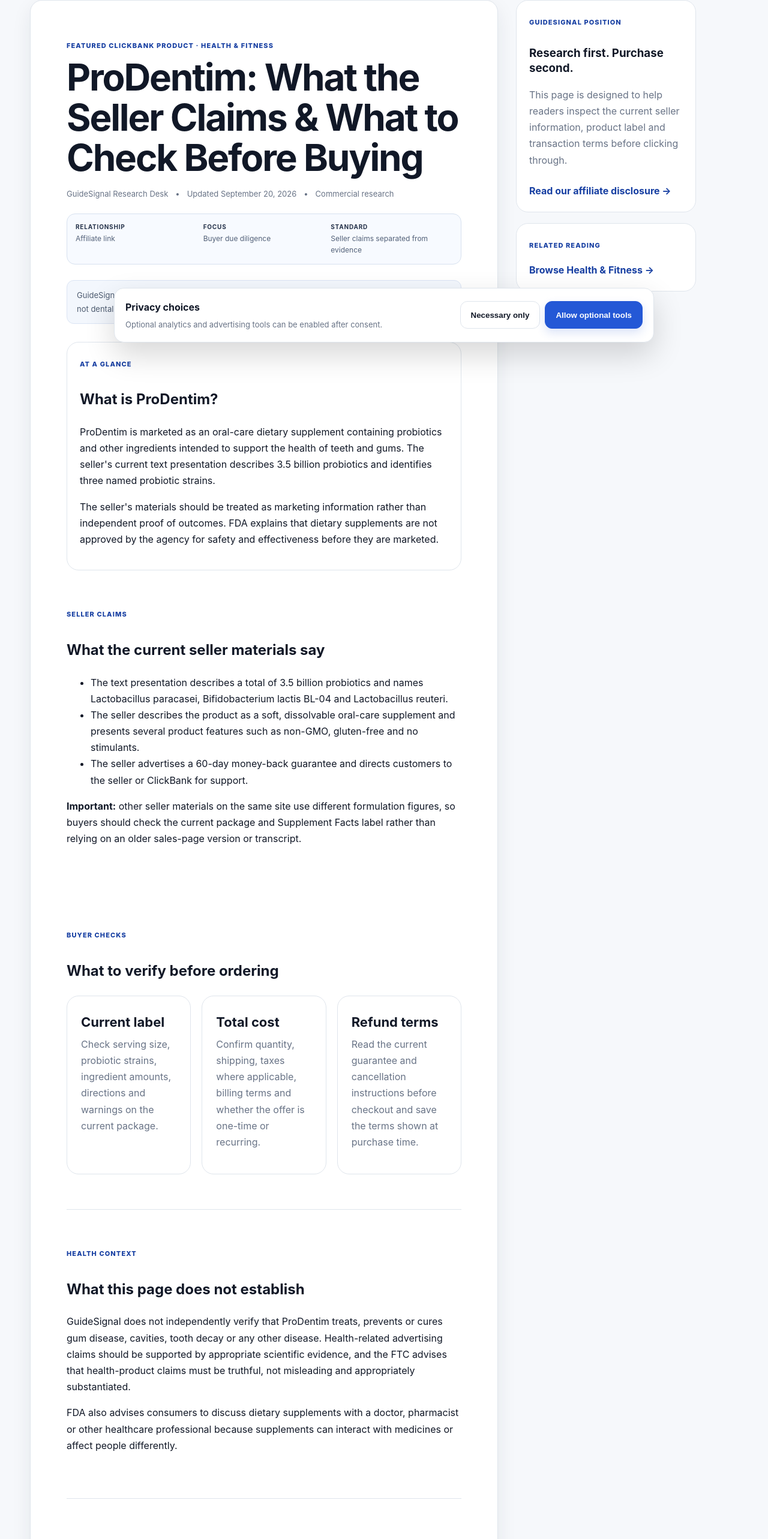
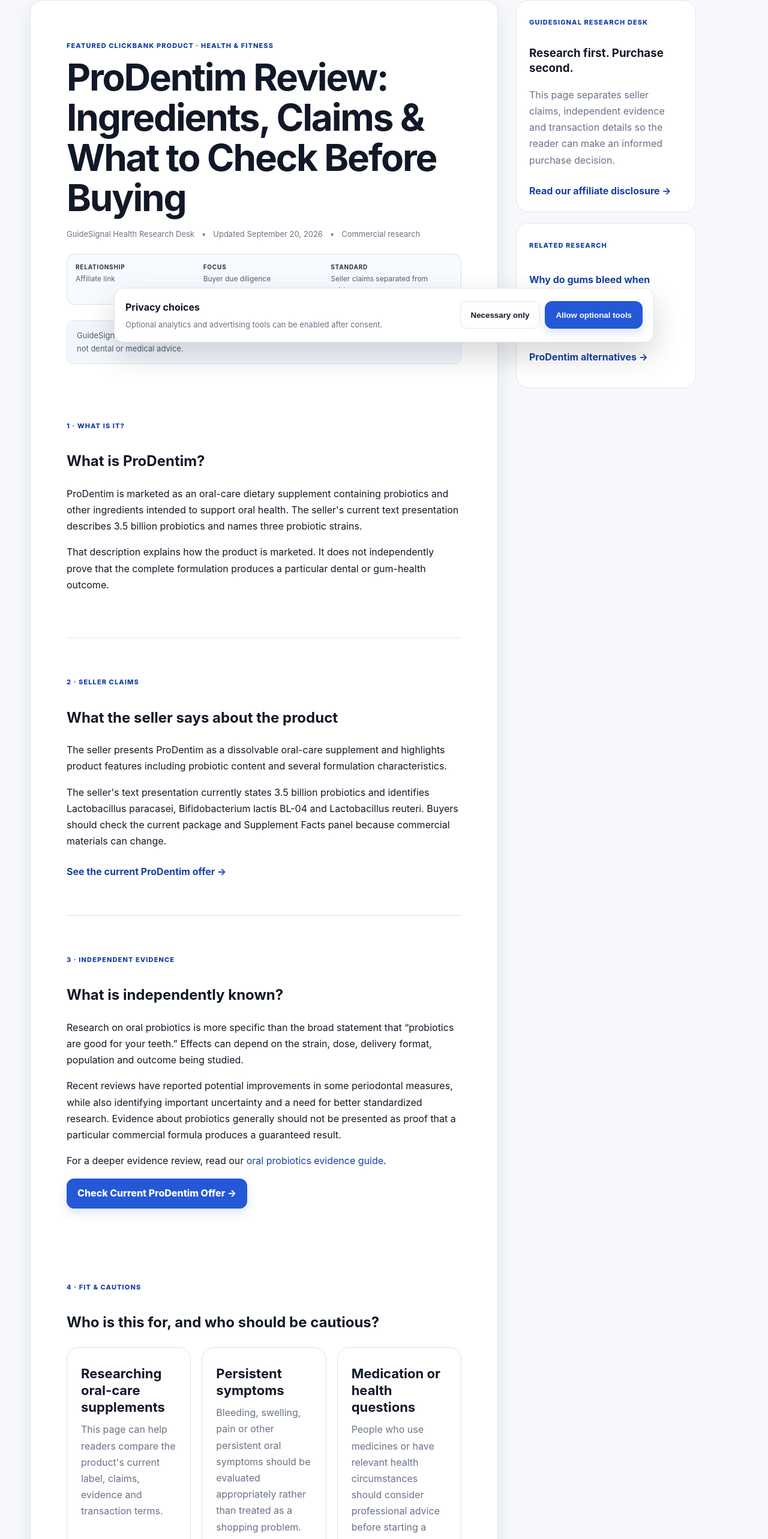
Before and after one commit to armanyaempire-sketch/techsignal, a Next.js app: page /products/prodentim in a window 1280 px wide. Shown: the part 213-2779 px from the top of the page at 60% size. Built offline with nearby package versions, Linux system fonts and the light colour scheme; no server answers.

Commit message:
Align ProDentim page with strict BOFU playbook

```diff
--- a/app/products/prodentim/page.tsx
+++ b/app/products/prodentim/page.tsx
@@ -5,42 +5,36 @@
 import {SITE_URL,SITE_NAME,EDITORIAL_REVIEW_DATE} from "@/lib/site";
 
 const productUrl=SITE_URL+"/products/prodentim/";
+const sellerUrl="https://prodentim101.com/";
+const sellerContact="https://prodentim101.com/help/contact-us.php";
 
 export const metadata:Metadata={
- title:"ProDentim: What the Seller Claims & What to Check Before Buying",
- description:"A source-aware ProDentim buying guide covering the seller's claims, product details, purchase terms and questions to check before ordering.",
+ title:"ProDentim Review: Ingredients, Claims & What to Check Before Buying",
+ description:"A source-aware ProDentim buying guide covering seller claims, product details, evidence, purchase terms, alternatives and buyer questions.",
  alternates:{canonical:productUrl},
  openGraph:{
   type:"article",
   siteName:SITE_NAME,
-  title:"ProDentim: What the Seller Claims & What to Check Before Buying",
-  description:"A source-aware ProDentim buying guide covering seller claims, product details, purchase terms and buyer checks.",
+  title:"ProDentim Review: Ingredients, Claims & What to Check Before Buying",
+  description:"A source-aware ProDentim buying guide covering seller claims, product details, evidence, purchase terms and alternatives.",
   url:productUrl
  },
  twitter:{
   card:"summary",
-  title:"ProDentim: What the Seller Claims & What to Check Before Buying",
-  description:"A source-aware ProDentim buying guide covering seller claims, product details, purchase terms and buyer checks."
+  title:"ProDentim Review: Ingredients, Claims & What to Check Before Buying",
+  description:"A source-aware ProDentim buying guide covering seller claims, product details, evidence, purchase terms and alternatives."
  }
 };
-
-const sellerUrl="https://prodentim101.com/";
-const sellerContact="https://prodentim101.com/help/contact-us.php";
 
 export default function ProDentimPage(){
  const productSchema={
   "@context":"https://schema.org",
   "@type":"Product",
   name:"ProDentim",
-  description:"A dietary supplement marketed for oral-care support. GuideSignal summarizes seller claims and buyer checks without independently validating health outcomes.",
-  url:productUrl,
+  description:"A dietary supplement marketed for oral-care support. GuideSignal separates seller claims from independent evidence and transaction checks.",
   brand:{"@type":"Brand",name:"ProDentim"},
   category:"Dietary supplement",
-  offers:{
-   "@type":"Offer",
-   url:sellerUrl,
-   availability:"https://schema.org/InStock"
-  }
+  url:productUrl
  };
  const breadcrumb={
   "@context":"https://schema.org",
@@ -65,9 +59,9 @@
     <main className="article-shell article-reading">
      <header className="article-header">
       <span className="eyebrow">Featured ClickBank product · Health & Fitness</span>
-      <h1>ProDentim: What the Seller Claims & What to Check Before Buying</h1>
+      <h1>ProDentim Review: Ingredients, Claims & What to Check Before Buying</h1>
       <div className="article-meta">
-       <span>GuideSignal Research Desk</span><span>•</span><span>Updated {EDITORIAL_REVIEW_DATE}</span><span>•</span><span>Commercial research</span>
+       <span>GuideSignal Health Research Desk</span><span>•</span><span>Updated {EDITORIAL_REVIEW_DATE}</span><span>•</span><span>Commercial research</span>
       </div>
       <div className="editorial-trust-strip">
        <span><strong>Relationship</strong> Affiliate link</span>
@@ -79,75 +73,112 @@
       </div>
      </header>
 
-     <div className="info-card">
-      <span className="eyebrow">At a glance</span>
+     <section className="section">
+      <span className="eyebrow">1 · What is it?</span>
       <h2>What is ProDentim?</h2>
-      <p>ProDentim is marketed as an oral-care dietary supplement containing probiotics and other ingredients intended to support the health of teeth and gums. The seller's current text presentation describes 3.5 billion probiotics and identifies three named probiotic strains.</p>
-      <p>The seller's materials should be treated as marketing information rather than independent proof of outcomes. FDA explains that dietary supplements are not approved by the agency for safety and effectiveness before they are marketed.</p>
-     </div>
+      <p>ProDentim is marketed as an oral-care dietary supplement containing probiotics and other ingredients intended to support oral health. The seller's current text presentation describes 3.5 billion probiotics and names three probiotic strains.</p>
+      <p>That description explains how the product is marketed. It does not independently prove that the complete formulation produces a particular dental or gum-health outcome.</p>
+     </section>
 
-     <section className="section">
-      <span className="eyebrow">Seller claims</span>
-      <h2>What the current seller materials say</h2>
-      <ul>
-       <li>The text presentation describes a total of 3.5 billion probiotics and names Lactobacillus paracasei, Bifidobacterium lactis BL-04 and Lactobacillus reuteri.</li>
-       <li>The seller describes the product as a soft, dissolvable oral-care supplement and presents several product features such as non-GMO, gluten-free and no stimulants.</li>
-       <li>The seller advertises a 60-day money-back guarantee and directs customers to the seller or ClickBank for support.</li>
-      </ul>
-      <p><strong>Important:</strong> other seller materials on the same site use different formulation figures, so buyers should check the current package and Supplement Facts label rather than relying on an older sales-page version or transcript.</p>
+     <section className="section section-soft">
+      <span className="eyebrow">2 · Seller claims</span>
+      <h2>What the seller says about the product</h2>
+      <p>The seller presents ProDentim as a dissolvable oral-care supplement and highlights product features including probiotic content and several formulation characteristics.</p>
+      <p>The seller's text presentation currently states 3.5 billion probiotics and identifies Lactobacillus paracasei, Bifidobacterium lactis BL-04 and Lactobacillus reuteri. Buyers should check the current package and Supplement Facts panel because commercial materials can change.</p>
+      <AffiliateCTA articleSlug="prodentim-product-page" position="product-text" offerKey="prodentim" variant="text" label="See the current ProDentim offer →"/>
      </section>
 
      <section className="section">
-      <span className="eyebrow">Buyer checks</span>
-      <h2>What to verify before ordering</h2>
+      <span className="eyebrow">3 · Independent evidence</span>
+      <h2>What is independently known?</h2>
+      <p>Research on oral probiotics is more specific than the broad statement that “probiotics are good for your teeth.” Effects can depend on the strain, dose, delivery format, population and outcome being studied.</p>
+      <p>Recent reviews have reported potential improvements in some periodontal measures, while also identifying important uncertainty and a need for better standardized research. Evidence about probiotics generally should not be presented as proof that a particular commercial formula produces a guaranteed result.</p>
+      <p>For a deeper evidence review, read our <Link prefetch={false} href="/articles/33-oral-probiotics-what-the-evidence-says/">oral probiotics evidence guide</Link>.</p>
+      <AffiliateCTA articleSlug="prodentim-product-page" position="product-evidence" offerKey="prodentim" variant="button" label="Check Current ProDentim Offer →"/>
+     </section>
+
+     <section className="section">
+      <span className="eyebrow">4 · Fit & cautions</span>
+      <h2>Who is this for, and who should be cautious?</h2>
       <div className="grid-3">
-       <div className="card"><h3>Current label</h3><p>Check serving size, probiotic strains, ingredient amounts, directions and warnings on the current package.</p></div>
-       <div className="card"><h3>Total cost</h3><p>Confirm quantity, shipping, taxes where applicable, billing terms and whether the offer is one-time or recurring.</p></div>
-       <div className="card"><h3>Refund terms</h3><p>Read the current guarantee and cancellation instructions before checkout and save the terms shown at purchase time.</p></div>
+       <div className="card"><h3>Researching oral-care supplements</h3><p>This page can help readers compare the product's current label, claims, evidence and transaction terms.</p></div>
+       <div className="card"><h3>Persistent symptoms</h3><p>Bleeding, swelling, pain or other persistent oral symptoms should be evaluated appropriately rather than treated as a shopping problem.</p></div>
+       <div className="card"><h3>Medication or health questions</h3><p>People who use medicines or have relevant health circumstances should consider professional advice before starting a dietary supplement.</p></div>
       </div>
      </section>
 
      <section className="section section-soft">
-      <span className="eyebrow">Health context</span>
-      <h2>What this page does not establish</h2>
-      <p>GuideSignal does not independently verify that ProDentim treats, prevents or cures gum disease, cavities, tooth decay or any other disease. Health-related advertising claims should be supported by appropriate scientific evidence, and the FTC advises that health-product claims must be truthful, not misleading and appropriately substantiated.</p>
-      <p>FDA also advises consumers to discuss dietary supplements with a doctor, pharmacist or other healthcare professional because supplements can interact with medicines or affect people differently.</p>
+      <span className="eyebrow">5 · Price, billing & refund</span>
+      <h2>What should you verify before checkout?</h2>
+      <p>GuideSignal does not publish a current ProDentim price here because prices, package options and checkout terms can change. Verify the current transaction page before ordering.</p>
+      <table><thead><tr><th>Factor</th><th>What to check</th></tr></thead><tbody>
+       <tr><td>Price</td><td>Exact current amount shown at checkout</td></tr>
+       <tr><td>Quantity</td><td>Bottles, servings or package size</td></tr>
+       <tr><td>Billing</td><td>One-time or recurring purchase</td></tr>
+       <tr><td>Shipping</td><td>Included or additional</td></tr>
+       <tr><td>Refund</td><td>Current window and requirements</td></tr>
+       <tr><td>Support</td><td>Current seller contact method</td></tr>
+      </tbody></table>
+      <p><a href={sellerContact} target="_blank" rel="noopener noreferrer">Review current seller support information</a></p>
      </section>
 
      <section className="section">
-      <span className="eyebrow">Before checkout</span>
-      <h2>Five questions worth answering</h2>
-      <ol>
-       <li>What does the current Supplement Facts label actually list?</li>
-       <li>What is the complete price for the package I am considering?</li>
-       <li>Is the purchase one-time or recurring?</li>
-       <li>What are the current refund and cancellation terms?</li>
-       <li>Do I have a health or medication question that should be discussed with a professional first?</li>
-      </ol>
+      <span className="eyebrow">6 · Comparison / alternatives</span>
+      <h2>What should you compare with ProDentim?</h2>
+      <p>An alternative does not have to be another supplement. The correct comparison depends on the actual problem a reader is trying to solve.</p>
+      <table><thead><tr><th>Factor</th><th>ProDentim</th><th>Other oral-care option</th></tr></thead><tbody>
+       <tr><td>Primary role</td><td>Optional dietary supplement</td><td>Varies: routine care, product, or professional service</td></tr>
+       <tr><td>Evidence</td><td>Check product/strain-specific evidence</td><td>Check evidence for the specific approach</td></tr>
+       <tr><td>Label / specifications</td><td>Check current package</td><td>Check current product/service details</td></tr>
+       <tr><td>Cost</td><td>Check current offer</td><td>Check current total cost</td></tr>
+       <tr><td>Billing</td><td>Check purchase terms</td><td>Check purchase/service terms</td></tr>
+       <tr><td>Professional input</td><td>May be appropriate depending on circumstances</td><td>Depends on the problem and option</td></tr>
+      </tbody></table>
+      <p>Read our <Link prefetch={false} href="/articles/34-prodentim-alternatives-what-to-compare/">ProDentim alternatives and comparison guide</Link> for the broader framework.</p>
+     </section>
+
+     <section className="section">
+      <span className="eyebrow">7 · FAQ</span>
+      <h2>Frequently asked questions</h2>
+      <div className="faq-list">
+       <details><summary>Does ProDentim replace brushing, flossing or dental treatment?</summary><p>No. A dietary supplement should not be treated as a substitute for routine oral hygiene, diagnosis or professional dental treatment.</p></details>
+       <details><summary>Does the seller's probiotic claim prove a specific dental result?</summary><p>No. Seller claims describe how the product is marketed. They are not automatically independent evidence of a particular clinical outcome.</p></details>
+       <details><summary>What should I check on the current ProDentim label?</summary><p>Check the serving size, named strains, ingredient amounts, directions, warnings and manufacturer or distributor information available with the current product.</p></details>
+       <details><summary>Should I trust an old ProDentim price shown in a review?</summary><p>No. Price, package choices, shipping and billing terms can change. Check the current purchase page.</p></details>
+      </div>
+     </section>
+
+     <section className="section section-soft">
+      <span className="eyebrow">8 · Verdict</span>
+      <h2>A decision framework, not a guaranteed outcome</h2>
+      <p>ProDentim is a branded oral-care supplement that can be evaluated on the same basis as other commercial health products: current formulation, seller claims, independent evidence, personal fit and transaction terms.</p>
+      <p>GuideSignal does not claim that ProDentim treats, cures or prevents a dental condition, and it does not treat marketing statements as proof of a guaranteed result. Readers should resolve the health question first, then decide whether the product is worth further investigation.</p>
      </section>
 
      <div className="info-card">
-      <span className="eyebrow">Source links</span>
-      <h2>Research the current offer</h2>
+      <span className="eyebrow">Research sources</span>
+      <h2>Check the underlying information</h2>
       <p><a href={sellerUrl} target="_blank" rel="noopener noreferrer">Seller product presentation</a></p>
-      <p><a href={sellerContact} target="_blank" rel="noopener noreferrer">Seller support and FAQ</a></p>
-      <p><a href="https://www.fda.gov/food/information-consumers-using-dietary-supplements/questions-and-answers-dietary-supplements" target="_blank" rel="noopener noreferrer">FDA: Questions and Answers on Dietary Supplements</a></p>
+      <p><a href="https://www.nccih.nih.gov/health/probiotics-usefulness-and-safety" target="_blank" rel="noopener noreferrer">NCCIH: Probiotics</a></p>
+      <p><a href="https://www.nidcr.nih.gov/health-info/gum-disease" target="_blank" rel="noopener noreferrer">NIDCR: Gum Disease</a></p>
       <p><a href="https://www.ftc.gov/business-guidance/resources/health-products-compliance-guidance" target="_blank" rel="noopener noreferrer">FTC: Health Products Compliance Guidance</a></p>
      </div>
 
-     <AffiliateCTA articleSlug="prodentim-product-page" position="product-primary" offerKey="prodentim"/>
+     <AffiliateCTA articleSlug="prodentim-product-page" position="product-final" offerKey="prodentim" variant="card" label="Check Current ProDentim Offer →"/>
     </main>
 
     <aside className="sidebar">
      <div className="info-card">
-      <span className="eyebrow">GuideSignal position</span>
+      <span className="eyebrow">GuideSignal Research Desk</span>
       <h3>Research first. Purchase second.</h3>
-      <p className="muted">This page is designed to help readers inspect the current seller information, product label and transaction terms before clicking through.</p>
+      <p className="muted">This page separates seller claims, independent evidence and transaction details so the reader can make an informed purchase decision.</p>
       <Link className="text-link" prefetch={false} href="/disclosure/">Read our affiliate disclosure →</Link>
      </div>
      <div className="info-card">
-      <span className="eyebrow">Related reading</span>
-      <Link className="text-link" prefetch={false} href="/category/health-fitness/">Browse Health & Fitness →</Link>
+      <span className="eyebrow">Related research</span>
+      <p><Link className="text-link" prefetch={false} href="/articles/32-why-do-gums-bleed-when-brushing/">Why do gums bleed when brushing? →</Link></p>
+      <p><Link className="text-link" prefetch={false} href="/articles/33-oral-probiotics-what-the-evidence-says/">Oral probiotics evidence →</Link></p>
+      <p><Link className="text-link" prefetch={false} href="/articles/34-prodentim-alternatives-what-to-compare/">ProDentim alternatives →</Link></p>
      </div>
     </aside>
    </div>
```
